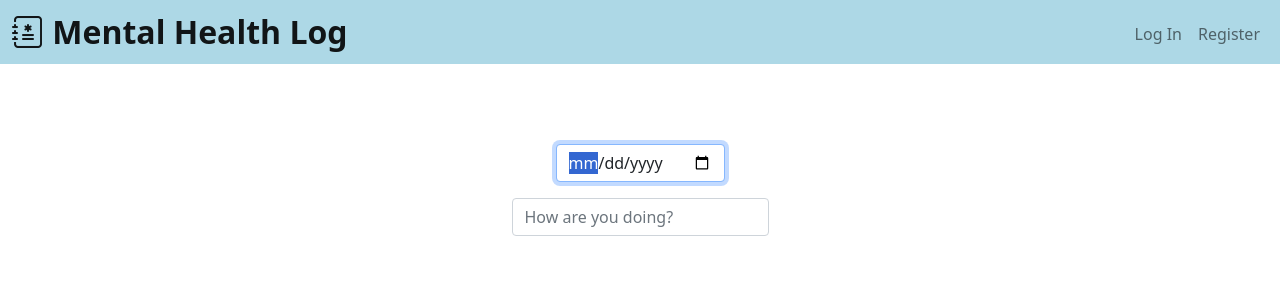
After one commit to jliu0327/mental_health_tracker, a Flask app: template templates/journal.html in a window 1280 px wide. The commit adds this page. Shown: the top 300 px of the page. Run offline with Flask 3, Linux system fonts and the light colour scheme; the template is opened without the code that fills it, so the values that code supplies are empty.

Commit message:
Added new html, adjusted date for registration

```diff
--- a/app.py
+++ b/app.py
@@ -1,10 +1,9 @@
 import os
 
 from flask import Flask, flash, redirect, render_template, request, session
-import sqlite3
-from datetime import datetime
-import re
+from datetime import date, datetime
 from werkzeug.security import check_password_hash, generate_password_hash
+from helper import db_connection, login_required
 
 # Configure application
 app = Flask(__name__)
@@ -17,15 +16,9 @@ GENDERS = [
     "Nonbinary"
 ]
 
-# connect to same db
-def db_connection():
-    conn = sqlite3.connect('mental_health.db')
-    # Enable dict-like access to rows
-    conn.row_factory = sqlite3.Row
-    return conn
-
 
 @app.route("/")
+@login_required
 def index():
     conn = db_connection()
     cur = conn.cursor()
@@ -68,6 +61,7 @@ def login():
         return redirect("/")
     else:
         return render_template("login.html")
+
 
 @app.route("/logout")
 def logout():
@@ -126,7 +120,9 @@ def register():
         # Redirect user to homepage
         return redirect("/")
     else:
-        return render_template("register.html", genders=GENDERS)
+        min_date = "1965-01-01"
+        birthdate = date.today().replace(year=date.today().year - 10)
+        return render_template("register.html", genders=GENDERS, birthdate=birthdate, min_date=min_date)
 
 
 
--- a/templates/index.html
+++ b/templates/index.html
@@ -6,4 +6,5 @@
 
 {% block main %}
     <h2>Mood Tracker Log</h2>
+    <table class="table table-bordered"
 {% endblock %}
--- /dev/null
+++ b/templates/journal.html
@@ -0,0 +1,16 @@
+{% extends "layout.html" %}
+
+{% block title %}
+    Journal Entry
+{% endblock %}
+
+{% block main %}
+    <form action="/journal" method="post">
+        <div class="mb-3">
+            <input autocomplete="off" autofocus class="form-control mx-auto w-auto" name="date" type="date" min="{{ birthdate }}" max="{{ today }}">
+        </div>
+        <div class="mb-3">
+            <input autocomplete="off" autofocus class="form-control mx-auto w-auto" name="entry" placeholder="How are you doing?" type="text">
+        </div>
+    </form>
+{% endblock %}
--- a/templates/layout.html
+++ b/templates/layout.html
@@ -33,9 +33,9 @@
                         {% if session["user_id"] %}
                             <ul class="navbar-nav me-auto mt-1">
                                 <li class="nav-item"><a class="nav-link" href="/">Home</a></li>
-                                <li class="nav-item"><a class="nav-link" href="/entry">Log Entry</a></li>
+                                <li class="nav-item"><a class="nav-link" href="/entry">Journal</a></li>
                                 <li class="nav-item"><a class="nav-link" href="/tracker">Mood Tracker</a></li>
-                                <li class="nav-item"><a class="nav-link" href="/goals">Goals</a></li>
+                                <li class="nav-item"><a class="nav-link" href="/goals">My Goals</a></li>
                                 <li class="nav-item"><a class="nav-link" href="/profile">Profile</a></li>
                             </ul>
                             <ul class="navbar-nav ms-auto mt-1">
--- a/templates/login.html
+++ b/templates/login.html
@@ -6,6 +6,7 @@
 
 {% block main %}
     <form action="/login" method="post">
+        <h2 style="margin-bottom: 2rem;">Welcome! Please log in or register to continue</h2>
         <div class="mb-3">
             <input autocomplete="off" autofocus class="form-control mx-auto w-auto" name="username" placeholder="Username" type="text">
         </div>
--- a/templates/register.html
+++ b/templates/register.html
@@ -16,6 +16,7 @@
     {% endwith %}
 
     <form action="/register" method="post">
+        <h2 style="margin-bottom: 2rem;">Fill out the information below to sign up</h2>
         <div class="mb-3 d-flex justify-content-center gap-4">
             <input autocomplete="off" autofocus class="form-control custom-width1" name="first" placeholder="First Name" type="text">
             <input autocomplete="off" autofocus class="form-control custom-width1" name="last" placeholder="Last Name" type="text">
@@ -27,7 +28,7 @@
                     <option value="{{ gender }}">{{ gender }}</option>
                 {% endfor %}
             </select>
-            <input autocomplete="off" autofocus class="form-control custom-width1" name="dob" placeholder="Date of Birth" type="date">
+            <input autocomplete="off" autofocus class="form-control custom-width1" name="dob" type="date" min="{{ min_date }}" max="{{ birthdate }}">
         </div>
         <div class="mb-3">
             <input autocomplete="off" autofocus class="form-control mx-auto custom-width2" name="username" placeholder="Username" type="text">
```
Also changed, not shown: helper.py (added, +24 -0 lines).
